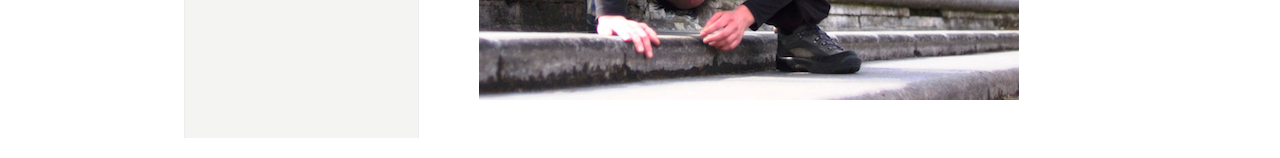
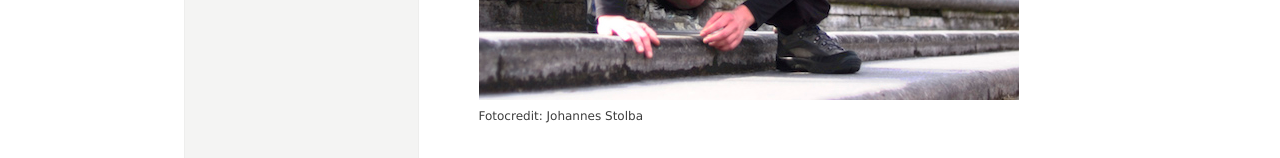
Before and after one commit to manulari/rollingpointat, a Jekyll site: the page built from _all_pages/index.md, in a window 1280 px wide. Shown: the part 2051-2209 px from the top of the page. Built offline with Jekyll 4.4.1, drawn with Linux system fonts in a browser that asks for light colours; comment, search, counter and statistics services are not loaded.

Commit message:
Update page “index”

```diff
--- a/_all_pages/index.md
+++ b/_all_pages/index.md
@@ -51,3 +51,4 @@ Turnsaal VS Einsiedlergasse 7, 1050 Wien**
 &nbsp;
 
 ![](/assets/uploads/dsc_1941a.jpg)
+Fotocredit: Johannes Stolba
```
